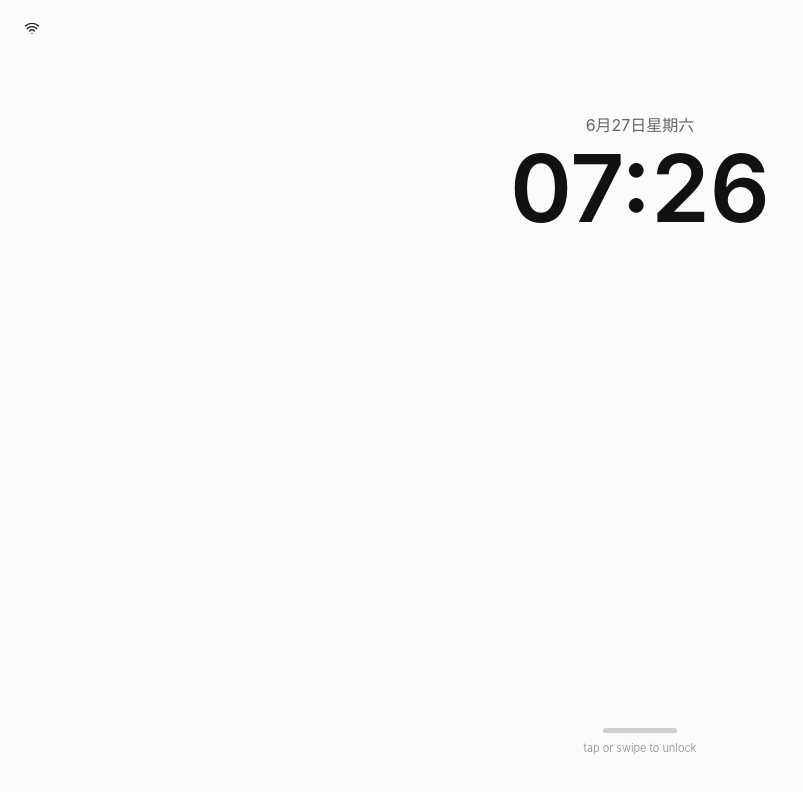
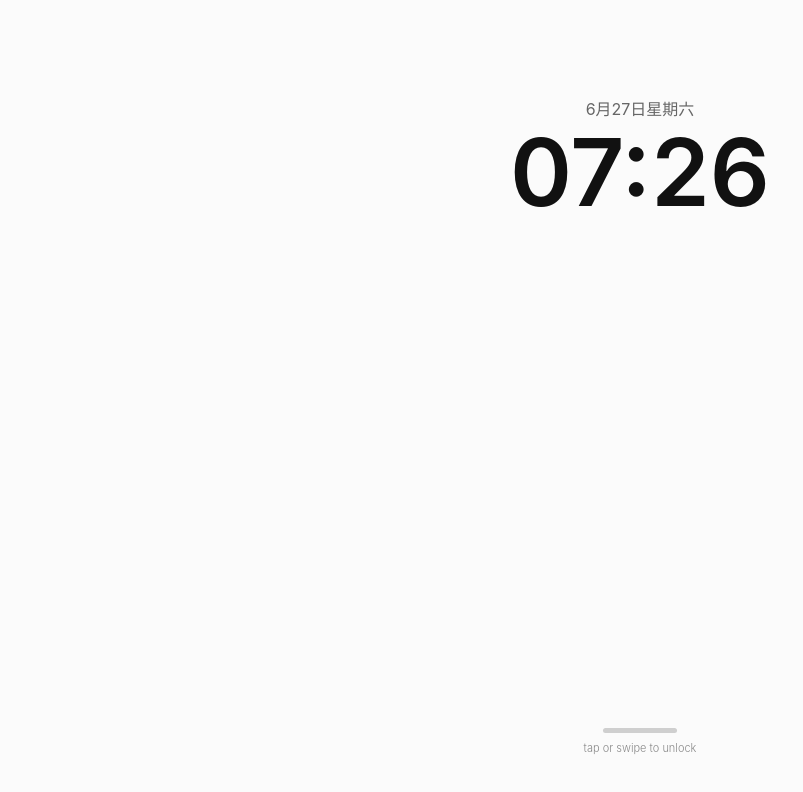
Before and after one commit to sy719427083-GLITCH/ai-roleplay-phone, a React (Vite) app: page / in a window 1280 px wide. Shown: the top 792 px of the page, without its empty margins (0-803 px from the left). Built offline with nearby package versions, Linux system fonts and the light colour scheme.

Commit message:
Fullscreen lock screen and settings subtitle

```diff
--- a/src/App.jsx
+++ b/src/App.jsx
@@ -28,7 +28,6 @@ import {
   UsersRound,
   Volume2,
   WalletCards,
-  Wifi,
 } from "lucide-react";
 import {
   createEmptyConfig,
@@ -128,9 +127,6 @@ function LockScreen({ onUnlock }) {
       onPointerCancel={end}
       style={{ "--lift": `${pull * -0.35}px` }}
     >
-      <div className="lock-status">
-        <Wifi size={16} />
-      </div>
       <div className="lock-time" style={{ transform: `translateY(var(--lift))` }}>
         <p>{formatDate(now)}</p>
         <h1>{formatTime(now)}</h1>
@@ -218,7 +214,6 @@ function HomeScreen({ onOpen }) {
     >
       <div className="top-line">
         <span>CCAT OS</span>
-        <Wifi size={16} />
       </div>
       <div className="app-carousel">
         <div
@@ -267,6 +262,7 @@ function SettingsScreen({ onOpen }) {
     <section className="screen-view settings-view">
       <div className="section-title">
         <span>设置</span>
+        <em>Settings</em>
       </div>
       <div className="settings-list">
         {settingsItems.map((item) => {
@@ -286,7 +282,7 @@ function SettingsScreen({ onOpen }) {
           );
         })}
       </div>
-      <p className="version-label">Ccat OS v0.1.5</p>
+      <p className="version-label">Ccat OS v0.1.6</p>
     </section>
   );
 }
--- a/src/styles.css
+++ b/src/styles.css
@@ -81,8 +81,16 @@ body {
 }
 
 .lock-screen {
+  position: fixed;
+  inset: 0;
+  width: 100vw;
+  height: 100vh;
+  height: 100dvh;
+  min-height: 100vh;
+  min-height: 100dvh;
   display: block;
   padding: max(20px, env(safe-area-inset-top)) 24px max(26px, env(safe-area-inset-bottom));
+  background: #fbfbfb;
   touch-action: none;
   user-select: none;
 }
@@ -101,7 +109,7 @@ body {
 }
 
 .top-line {
-  justify-content: space-between;
+  justify-content: flex-start;
 }
 
 .lock-time {
@@ -354,12 +362,23 @@ body {
 
 .section-title {
   display: flex;
-  align-items: center;
+  flex-direction: column;
+  align-items: flex-end;
   justify-content: flex-end;
+  gap: 2px;
   padding: 8px 4px 18px;
   font-size: 28px;
   font-weight: 650;
   text-align: right;
+}
+
+.section-title em {
+  color: #a6a6ac;
+  font-size: 11px;
+  font-style: normal;
+  font-weight: 380;
+  letter-spacing: 0.08em;
+  text-transform: uppercase;
 }
 
 .settings-list,
```
